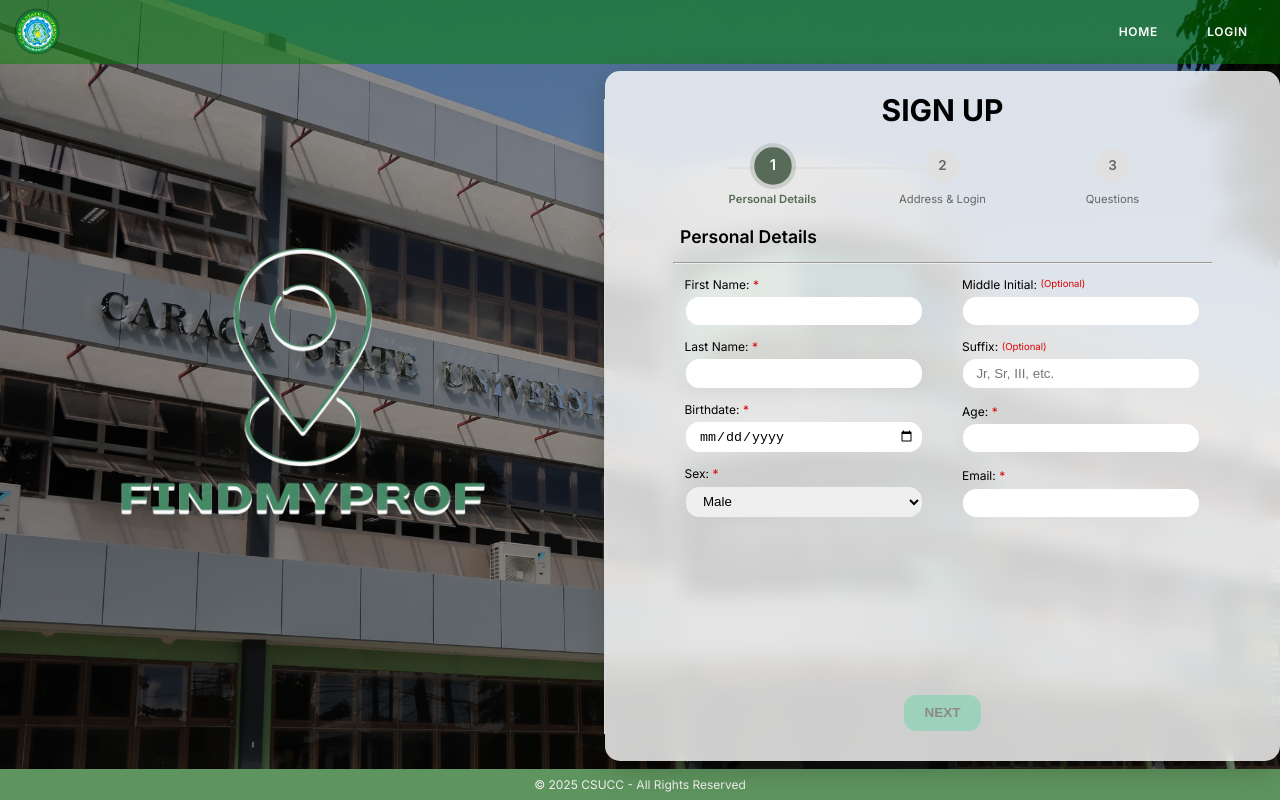
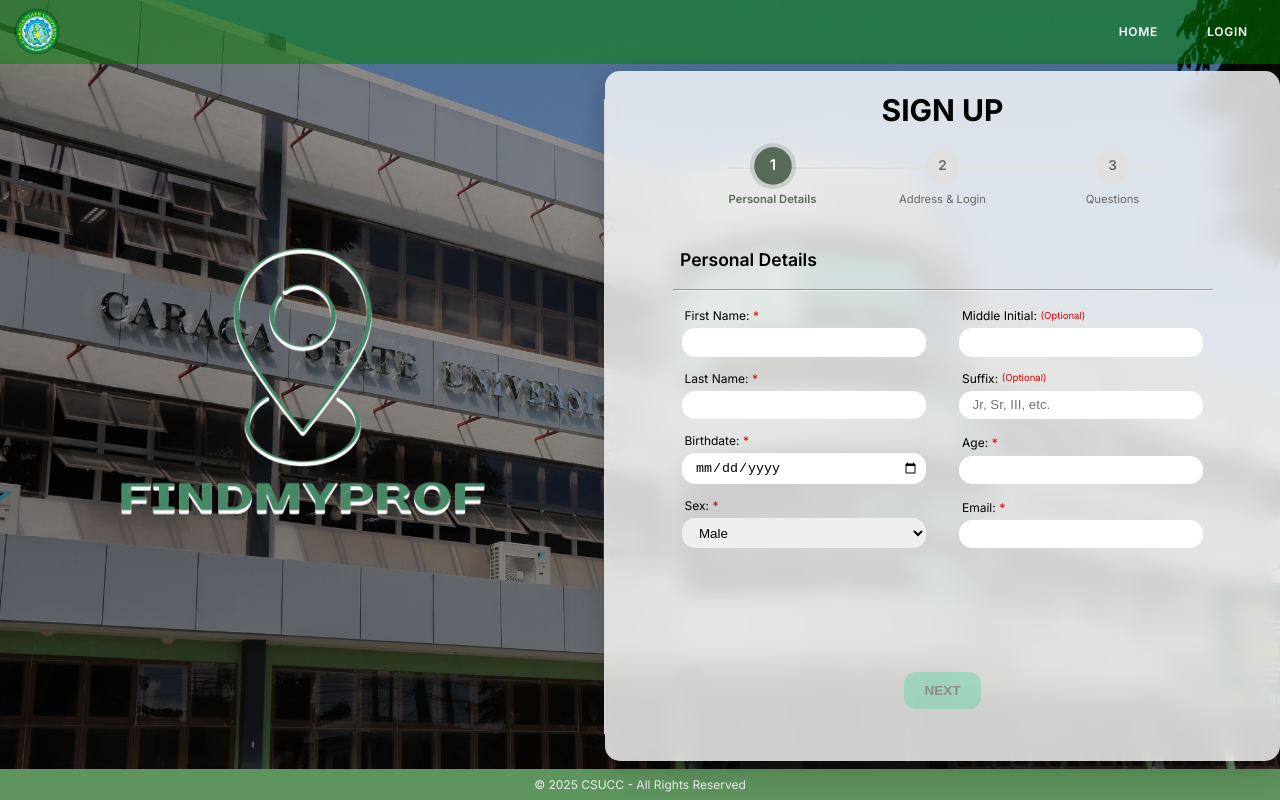
Before and after one commit to PamMertz21/Security2.0, a Vue app: page /signup in a window 1280 px wide. Built offline with nearby package versions, Linux system fonts and the light colour scheme.

Commit message:
design changes - signup

```diff
--- a/src/assets/CSS/signup.css
+++ b/src/assets/CSS/signup.css
@@ -101,13 +101,19 @@
 
 .form-content {
   width: 100%;
+  max-width: 600px;
   height: 100%;
+  margin: 0 auto;
+  display: flex;
+  flex-direction: column;
+  padding: 1.5em 0;
+  gap: 1em;
 }
 
 .registration-box {
   display: grid;
   grid-template-columns: repeat(2, 1fr);
-  gap: .8em 1em ;
+  gap: .8em 1em;
   width: 100%;
 }
 
@@ -124,7 +130,7 @@
 }
 
 .form-group input, select {
-  width: 90%;
+  width: 93%;
   align-self: center;
   padding: .5em .5em .5em 1em;
   border-radius: 1em;
@@ -266,8 +272,8 @@
 
 .error-message {
   color: #ff0019;
-  font-size: 0.7em;
-  font-weight: 500;
+  font-size: 0.8em;
+  font-weight: 600;
   line-height: 1.3;
 }
 
@@ -288,3 +294,14 @@
     max-height: 100px;
   }
 }
+
+/* Questions step specific styling */
+.questions-layout {
+  display: flex;
+  flex-direction: column;
+}
+
+.questions-layout .form-group {
+  display: flex;
+  flex-direction: column-reverse;
+}
--- a/src/components/SignupForm.vue
+++ b/src/components/SignupForm.vue
@@ -211,7 +211,7 @@
         <h3>Authentication Questions</h3>
       </div>
       <hr>
-      <div class="registration-box" style="display: flex; flex-direction: column; justify-content: center;">
+      <div class="registration-box questions-layout">
         <div class="form-group">
           <div class="form-group">
             <input type="text" id="answer1" v-model="form.answer1" required @input="validateAnswer">
```
